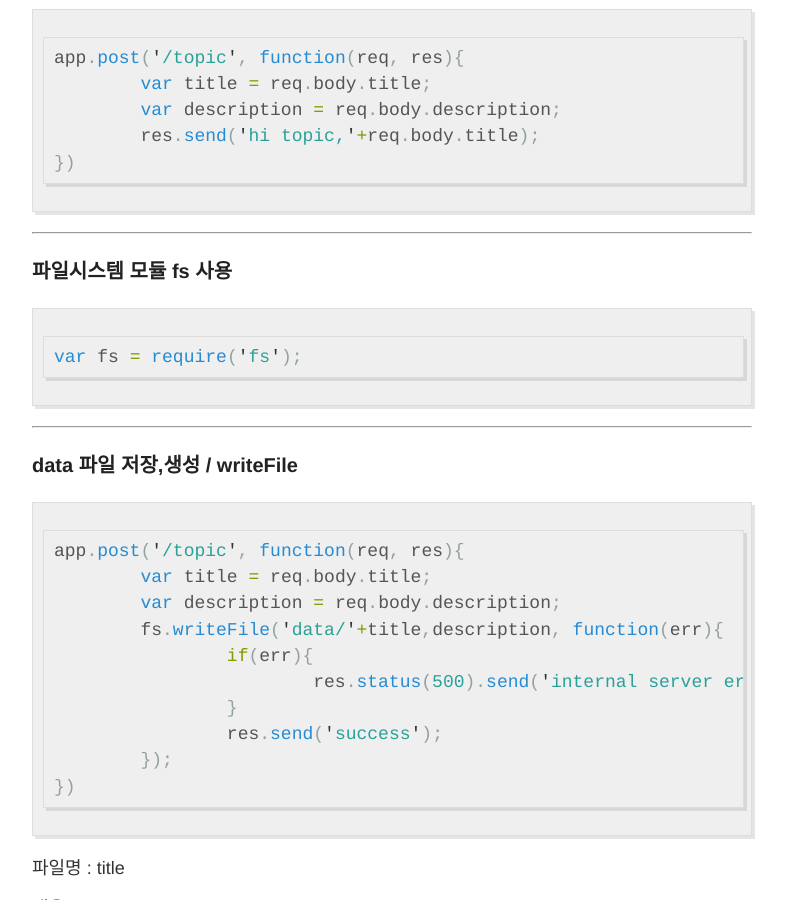
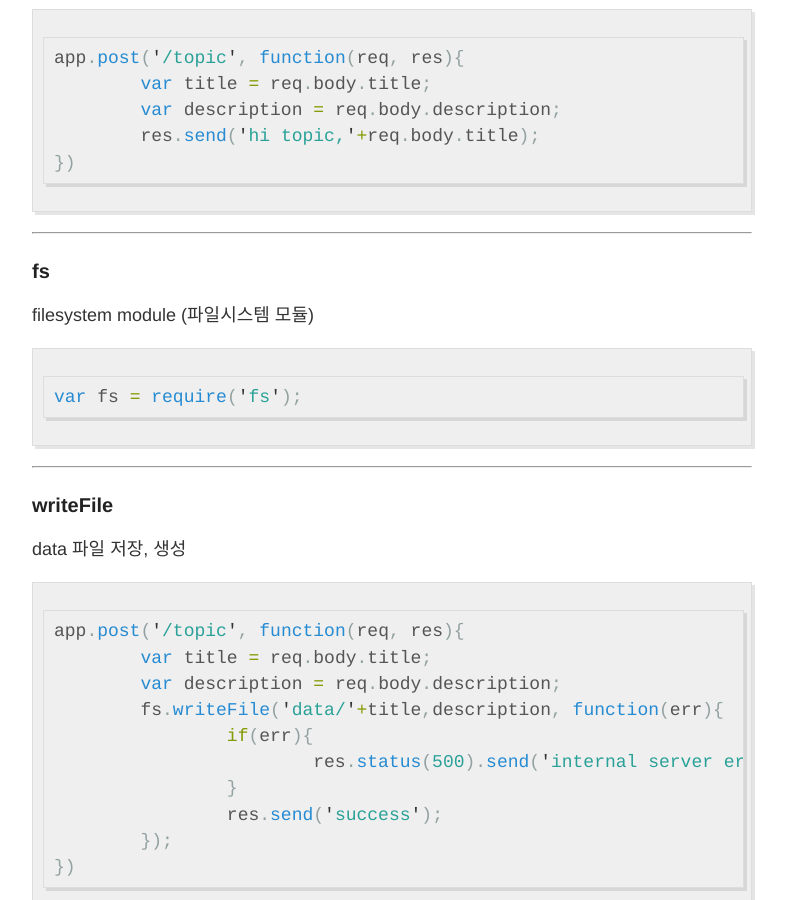
Before and after one commit to songssss/songssss.github.io, a Jekyll site: the page built from _posts/2017-05-23-nodejs2.md, in a window 1280 px wide and 900 px high, scrolled down 3515 px. Shown: the whole window, without its empty margins (248-1034 px from the left). Built offline with Jekyll 4.4.1, drawn with Linux system fonts in a browser that asks for light colours; comment, search, counter and statistics services are not loaded.

Commit message:
post edit

````diff
--- a/_posts/2017-05-23-nodejs2.md
+++ b/_posts/2017-05-23-nodejs2.md
@@ -158,7 +158,10 @@ app.post('/topic', function(req, res){
 
 ---
 
-### 파일시스템 모듈 fs 사용
+### fs
+
+filesystem module (파일시스템 모듈)
+
 
 ```javascript
 var fs = require('fs');
@@ -166,7 +169,9 @@ var fs = require('fs');
 
 ---
 
-### data 파일 저장,생성 / writeFile
+### writeFile
+
+data 파일 저장, 생성
 
 ```javascript
 app.post('/topic', function(req, res){
````
